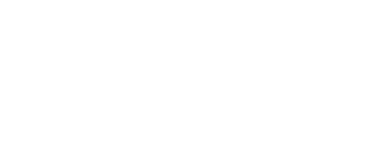
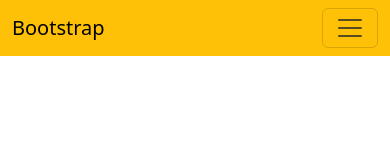
Before and after one commit to Ks-link/bootstrap-demo-page, a plain HTML site: page index.html in a window 390 px wide. Drawn offline with nearby package versions, Linux system fonts and the light colour scheme.

Commit message:
Added navbar

```diff
--- a/index.html
+++ b/index.html
@@ -14,6 +14,31 @@
   </head>
 
   <body>
+    <header>
+      <nav class="navbar navbar-expand-xl bg-warning navbar-light">
+        <div class="container">
+          <a href="#" class="navbar-brand">Bootstrap</a>
+          <button
+            class="navbar-toggler"
+            type="button"
+            data-bs-toggle="collapse"
+            data-bs-target="#navbarText"
+            aria-controls="navbarText"
+            aria-expanded="false"
+            aria-label="Toggle navigation">
+            <span class="navbar-toggler-icon"></span>
+          </button>
+          <div class="collapse navbar-collapse" id="navbarText">
+            <div class="navbar-nav ms-auto">
+              <a class="nav-item nav-link" href="#">Home</a>
+              <a class="nav-item nav-link" href="#">Code Demo</a>
+            </div>
+          </div>
+        </div>
+      </nav>
+    </header>
+    <main></main>
+    <footer></footer>
     <script
       src="https://cdn.jsdelivr.net/npm/bootstrap@5.3.3/dist/js/bootstrap.bundle.min.js"
       integrity="sha384-YvpcrYf0tY3lHB60NNkmXc5s9fDVZLESaAA55NDzOxhy9GkcIdslK1eN7N6jIeHz"
```
